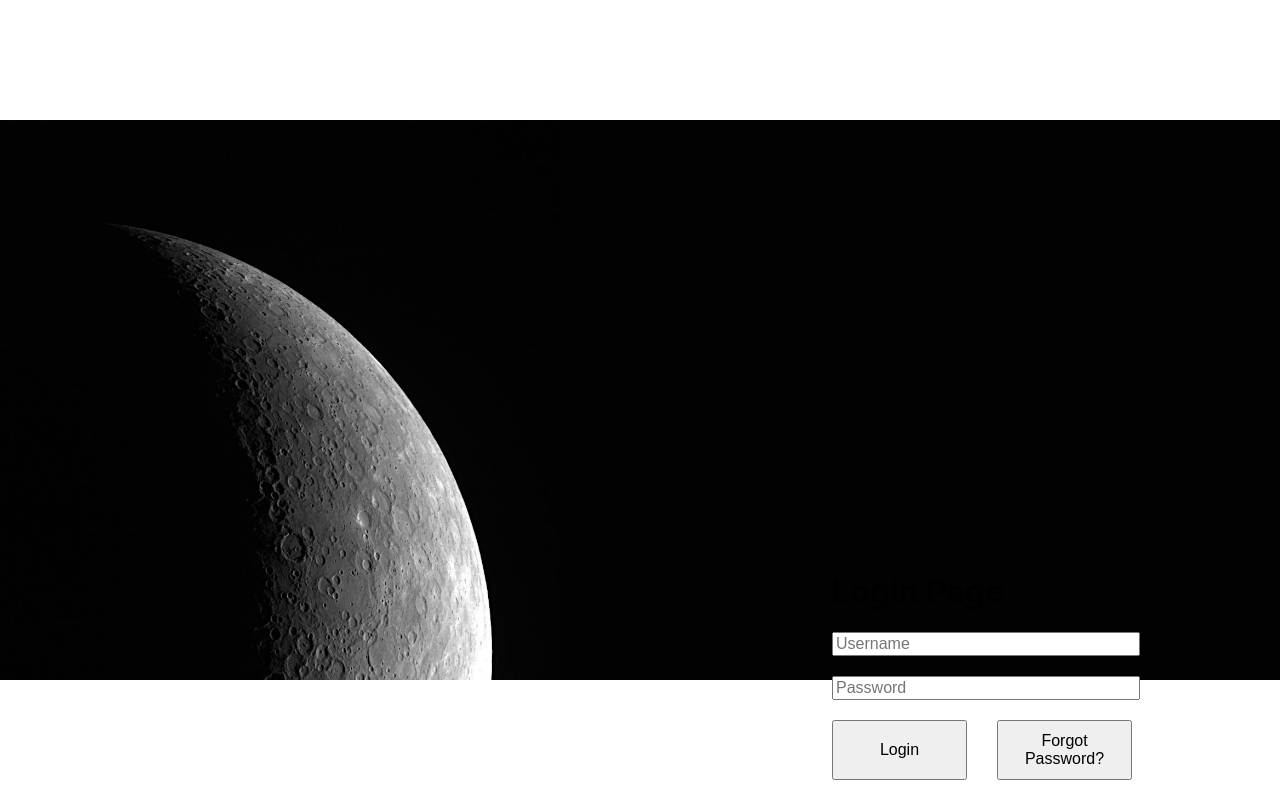
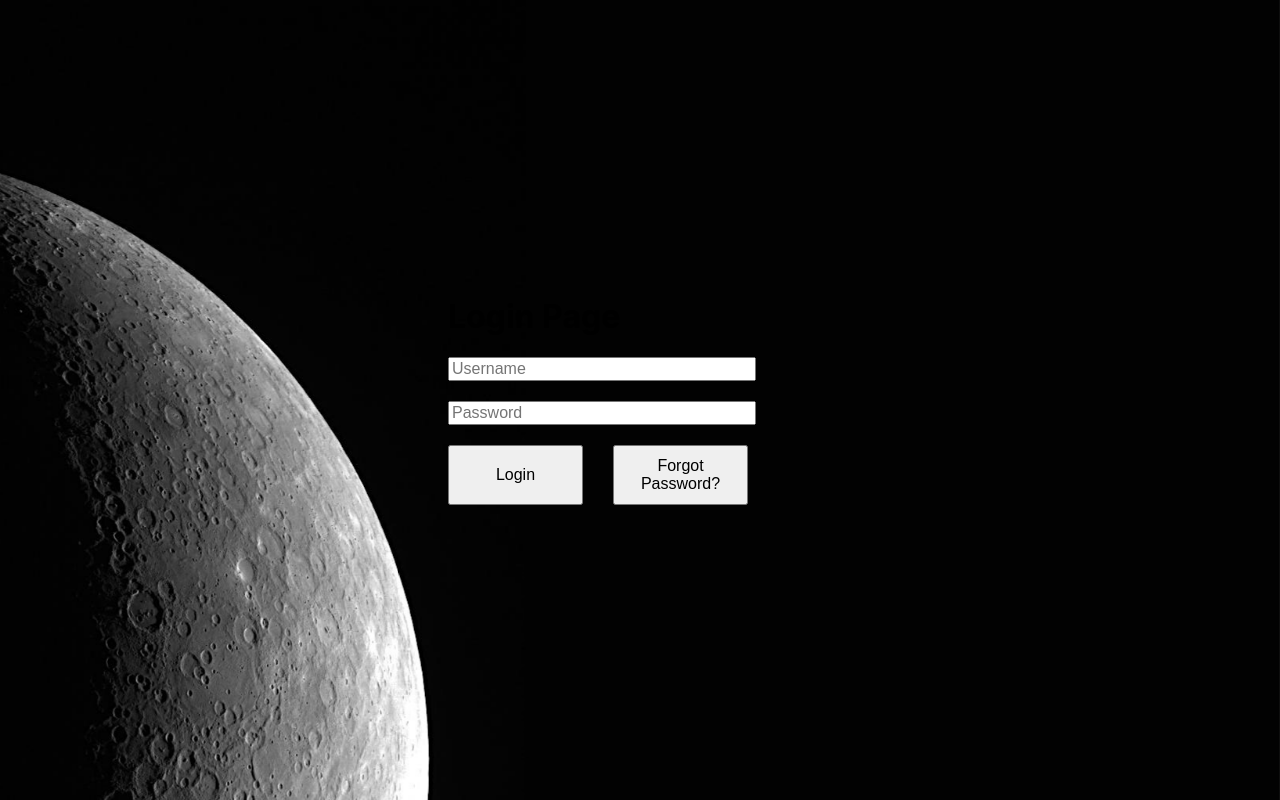
Before and after one commit to AbusiveTuna/Project-Mercury, a React (Create React App) app: page / in a window 1280 px wide. Built offline with nearby package versions, Linux system fonts and the light colour scheme.

Commit message:
CSS updates

```diff
--- a/src/pages/LoginPage.css
+++ b/src/pages/LoginPage.css
@@ -4,15 +4,15 @@
   left: 0;
   width: 100%;
   height: 100%;
-  background: url("../resources/mercury.jpg") no-repeat left center fixed;
+  background: url("../resources/mercury.jpg") no-repeat center center fixed;
   -webkit-background-size: cover;
   -moz-background-size: cover;
   -o-background-size: cover;
+  background-size: cover;
   display: flex;
   flex-direction: column;
   align-items: center;
-  background-size: 100% auto;
-  justify-content: flex-end;
+  justify-content: center;
 }
 
 .LoginPage input, .LoginPage .button-container {
@@ -32,8 +32,9 @@
 
 .LoginPage-content {
   width: 30%;
-  align-self: center;
-  margin-left: 60%;
+  margin: auto;
+  position: relative;
+  right: 0;
 }
 
 .LoginPage input, .LoginPage button {
```
Lines whose indentation alone changed are shown as unchanged.
